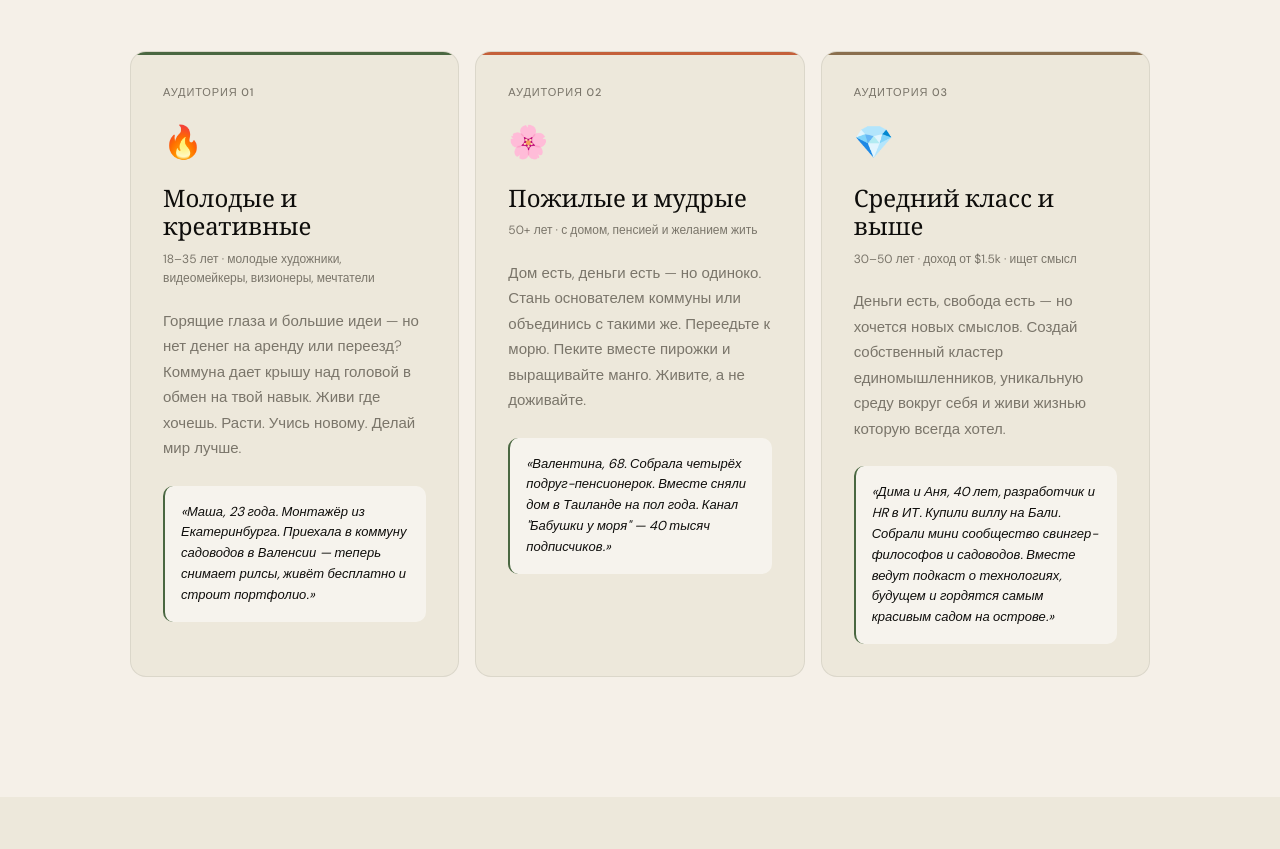
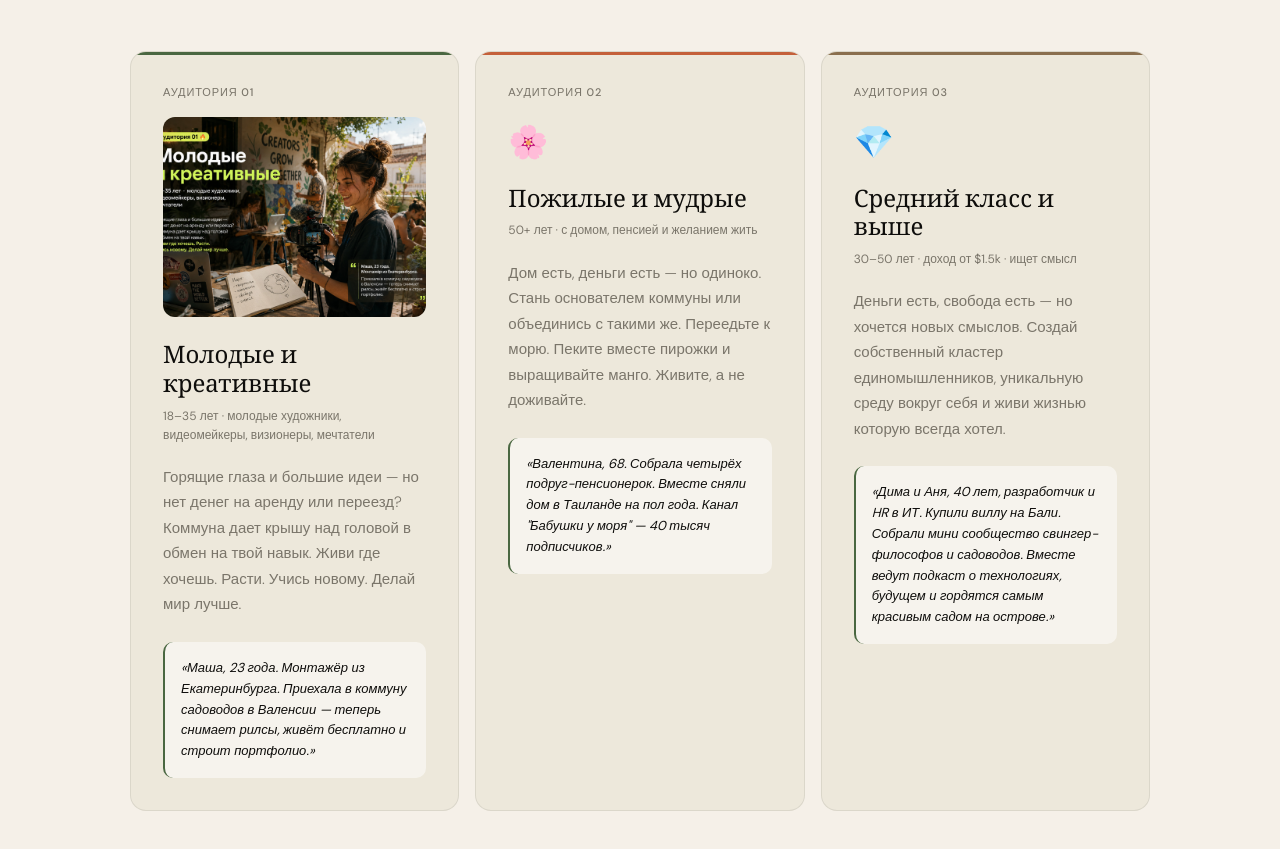
Before and after one commit to semengil/commune-live, a plain HTML site: page index.html in a window 1280 px wide. Shown: the part 2743-3592 px from the top of the page. Drawn offline with Linux system fonts and the light colour scheme.

Commit message:
Update index.html
добалено фото1

```diff
--- a/index.html
+++ b/index.html
@@ -717,7 +717,7 @@ footer {
 
     <div class="aud-card reveal">
       <div class="aud-num">Аудитория 01</div>
-      <span class="aud-emoji">🔥</span>
+      <img src="photo1.jpg" alt="Молодые и креативные" style="width:100%;height:200px;object-fit:cover;border-radius:12px;margin-bottom:16px;">
       <h3 class="aud-title-card">Молодые и креативные</h3>
       <div class="aud-age-tag">18–35 лет · молодые художники, видеомейкеры, визионеры, мечтатели</div>
       <p class="aud-desc-card">Горящие глаза и большие идеи — но нет денег на аренду или переезд? Коммуна дает крышу над головой в обмен на твой навык. Живи где хочешь. Расти. Учись новому. Делай мир лучше.</p>
```
